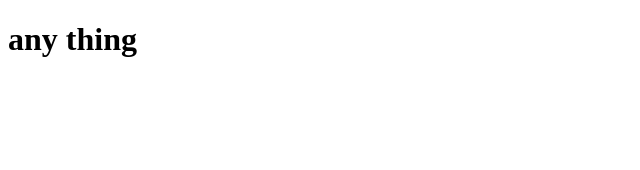
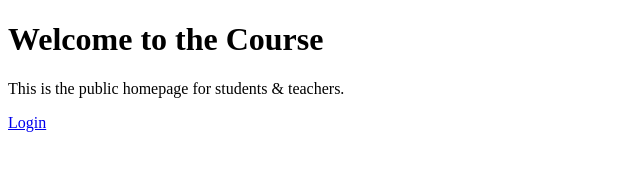
Before and after one commit to blackorchid0475-pixel/train, a plain HTML site: page index.html in a window 1280 px wide. Shown: the whole page, without its empty margins (0-640 px from the left). Drawn offline with Linux system fonts and the light colour scheme.

Commit message:
second comment

```diff
--- a/index.html
+++ b/index.html
@@ -2,10 +2,16 @@
 <html lang="en">
 <head>
     <meta charset="UTF-8">
-    <meta name="viewport" content="width=device-width, initial-scale=1.0">
-    <title>Document</title>
+    <title>Course Homepage</title>
+    <link rel="stylesheet" href="style.css">
 </head>
 <body>
-    <h1>any thing</h1>
+
+<div class="container">
+    <h1>Welcome to the Course</h1>
+    <p>This is the public homepage for students & teachers.</p>
+    <a href="login.html" class="btn">Login</a>
+</div>
+
 </body>
 </html>
```
Also changed, not shown: style.css (added), 1 other file.
